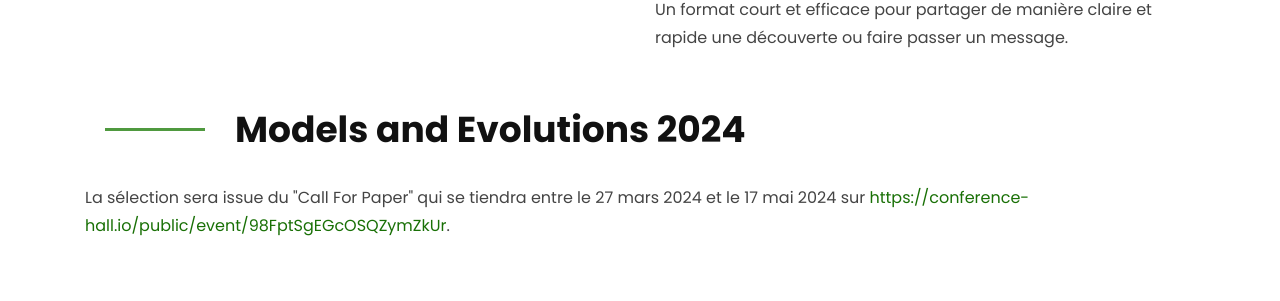
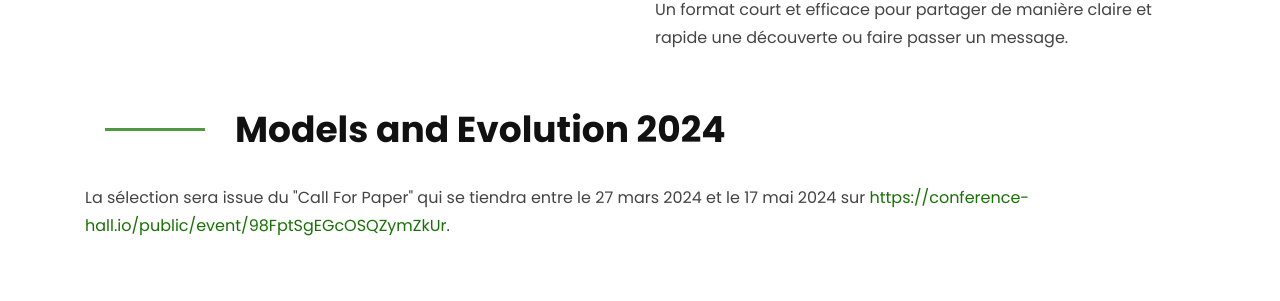
Before and after one commit to models-and-evolution/models-and-evolution2024.github.io, a Jekyll site: the page built from talks/index.md, in a window 1280 px wide. Shown: the part 791-1092 px from the top of the page. Built offline with Jekyll 4.4.1, drawn with Linux system fonts in a browser that asks for light colours.

Commit message:
Refining

```diff
--- a/404.html
+++ b/404.html
@@ -1,6 +1,6 @@
 <html>
     <head>
-    <title>Volcamp - 404 Not Found</title>
+    <title>Models and Evolution - 404 Not Found</title>
     <style>
         @import url(https://fonts.googleapis.com/css?family=opensans:500);
         body{
--- a/_config.yml
+++ b/_config.yml
@@ -4,7 +4,7 @@
 
 url: https://models-and-evolution.github.io
 cfp-url: https://conference-hall.io/public/event/98FptSgEGcOSQZymZkUr
-name: Models and Evolutions
+name: Models and Evolution
 
 day1: Sunday 22
 day2: Friday 27
--- a/index.html
+++ b/index.html
@@ -11,7 +11,7 @@
                     <div class="col-lg-7 mr-auto">
                         <div class="banner-content"><span>{{ site.day1 }} - {{ site.day2 }} {{ site.month }}</span>
                             <h1 class="mt-3 mb-5">ME</h1>
-                            <span>18th edition of the interational workshop on Models and Evolutions</span>
+                            <span>18th edition of the interational workshop on Models and Evolution</span>
                         </div>
                     </div>
                     <div class="col-4 pres_wa counter-over">
```
Also changed, not shown: sponsors/index.md (+1 -1 lines).
